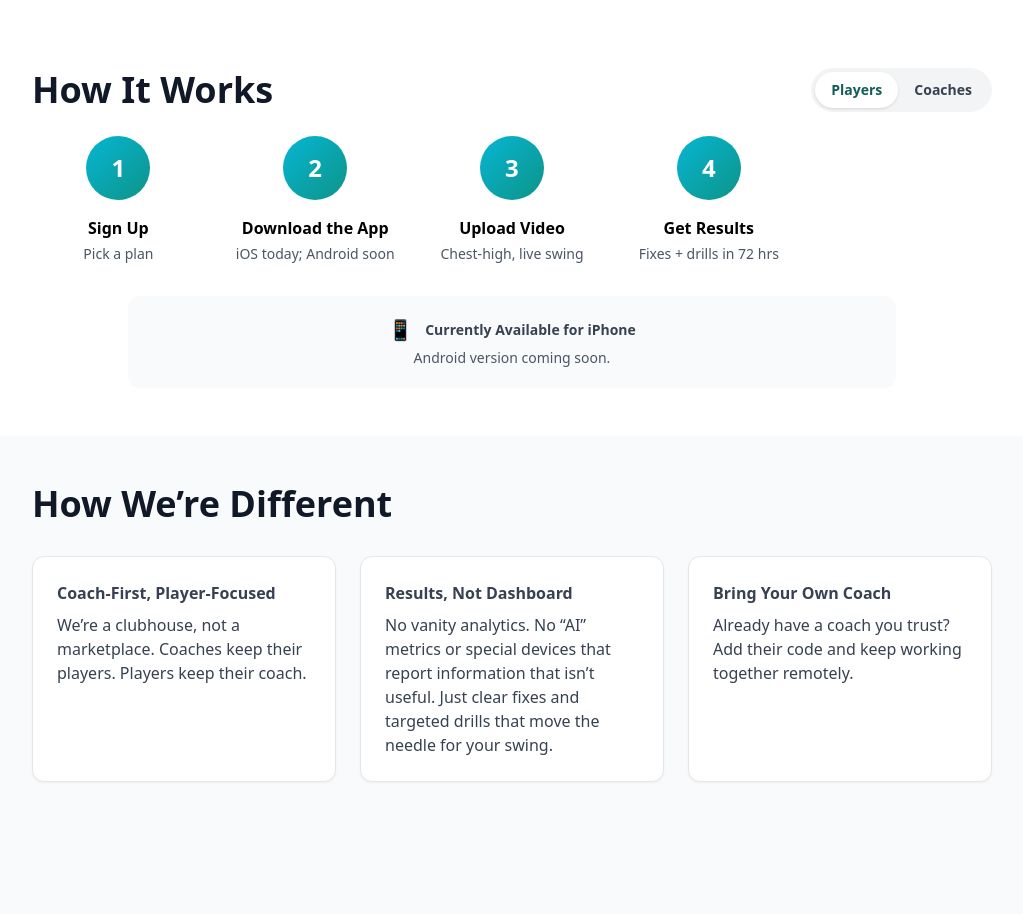
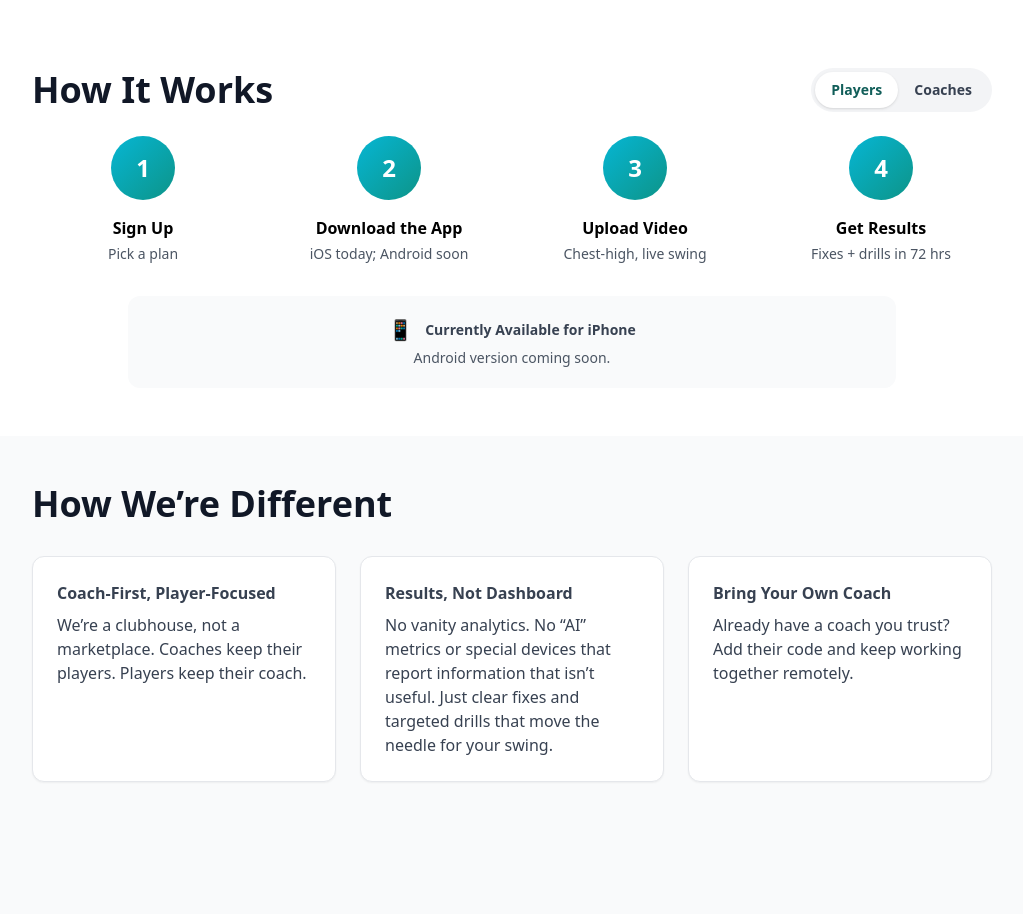
Before and after one commit to aa452110/batdigest-swing-platform, a React (Vite) app in the folder swing-analysis/: page / in a window 1280 px wide. Shown: the part 1080-1994 px from the top of the page, without its empty margins (128-1151 px from the left). Built offline with nearby package versions, Linux system fonts and the light colour scheme; no server answers.

Commit message:
layout: How It Works grid set to 4 columns on desktop for proper centering

```diff
--- a/swing-analysis/src/components/LandingPageComponents/HowItWorksSection.tsx
+++ b/swing-analysis/src/components/LandingPageComponents/HowItWorksSection.tsx
@@ -10,7 +10,7 @@
 const HowItWorksSection: React.FC<HowItWorksSectionProps> = ({ audience, setAudience }) => {
   // Unified card renderer for consistent layout across toggles
   const renderCards = (items: { title: string; subtitle?: string }[]) => (
-    <div className="grid grid-cols-2 sm:grid-cols-3 md:grid-cols-4 lg:grid-cols-5 gap-6 mb-8">
+    <div className="grid grid-cols-2 sm:grid-cols-2 md:grid-cols-4 lg:grid-cols-4 gap-6 mb-8">
       {items.map((it, idx) => (
         <div className="text-center" key={idx}>
           <div className="w-16 h-16 bg-gradient-to-br from-cyan-500 to-teal-600 rounded-full flex items-center justify-center text-white text-2xl font-bold mx-auto mb-4">
```
Also changed, not shown: 3 other files (tests, documents, lock files or other folders).
